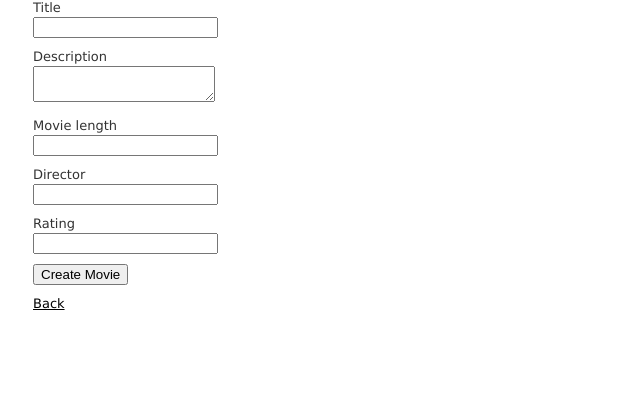
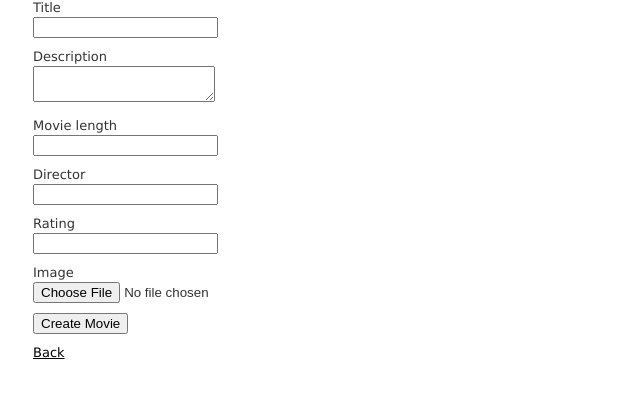
Before and after one commit to ahmedad/new, a Rails app: page /movies/new in a window 1280 px wide. Shown: the part 69-467 px from the top of the page, without its empty margins (0-640 px from the left). Run offline with Rails 7, Linux system fonts and the light colour scheme; the visitor is signed in with stand-in values (Sample User, id 1); style sheets or scripts are compiled from the project's sources; parts of the project's set-up code (start-up, migrations or seed data) failed here and were passed over; some libraries are stand-ins or nearby versions.

Commit message:
added paparclip

```diff
--- a/app/controllers/movies_controller.rb
+++ b/app/controllers/movies_controller.rb
@@ -60,6 +60,6 @@ class MoviesController < ApplicationController
     end
 
     def movie_params
-      params.require(:movie).permit(:title, :description, :movie_length, :director, :rating)
+      params.require(:movie).permit(:title, :description, :movie_length, :director, :rating, :image)
     end
 end
--- a/app/models/movie.rb
+++ b/app/models/movie.rb
@@ -1,3 +1,6 @@
 class Movie < ApplicationRecord
 	belongs_to :user
+
+	has_attached_file :image, styles: { medium: "400x600>"}
+  	validates_attachment_content_type :image, content_type: /\Aimage\/.*\z/
 end
--- a/app/views/movies/_form.html.erb
+++ b/app/views/movies/_form.html.erb
@@ -1,4 +1,4 @@
-<%= form_for(movie) do |f| %>
+<%= form_for @movie, html: { multipart: true } do |f| %>
   <% if movie.errors.any? %>
     <div id="error_explanation">
       <h2><%= pluralize(movie.errors.count, "error") %> prohibited this movie from being saved:</h2>
@@ -35,6 +35,10 @@
     <%= f.label :rating %>
     <%= f.text_field :rating %>
   </div>
+  <div class="field">
+    <%= f.label :image %>
+    <%= f.file_field :image %>
+  </div>
 
   <div class="actions">
     <%= f.submit %>
--- a/app/views/movies/index.html.erb
+++ b/app/views/movies/index.html.erb
@@ -17,6 +17,7 @@
   <tbody>
     <% @movies.each do |movie| %>
       <tr>
+        <td><%= image_tag movie.image.url(:medium) %></td>
         <td><%= movie.title %></td>
         <td><%= movie.description %></td>
         <td><%= movie.movie_length %></td>
--- a/app/views/movies/show.html.erb
+++ b/app/views/movies/show.html.erb
@@ -1,4 +1,4 @@
-<p id="notice"><%= notice %></p>
+<%= image_tag @movie.image.url(:medium) %>
 
 <p>
   <strong>Title:</strong>
```
Also changed, not shown: db/migrate/20170906134623_add_attachment_image_to_movies.rb (added, +11 -0 lines), Gemfile.lock, db/schema.rb, 8 other files.
